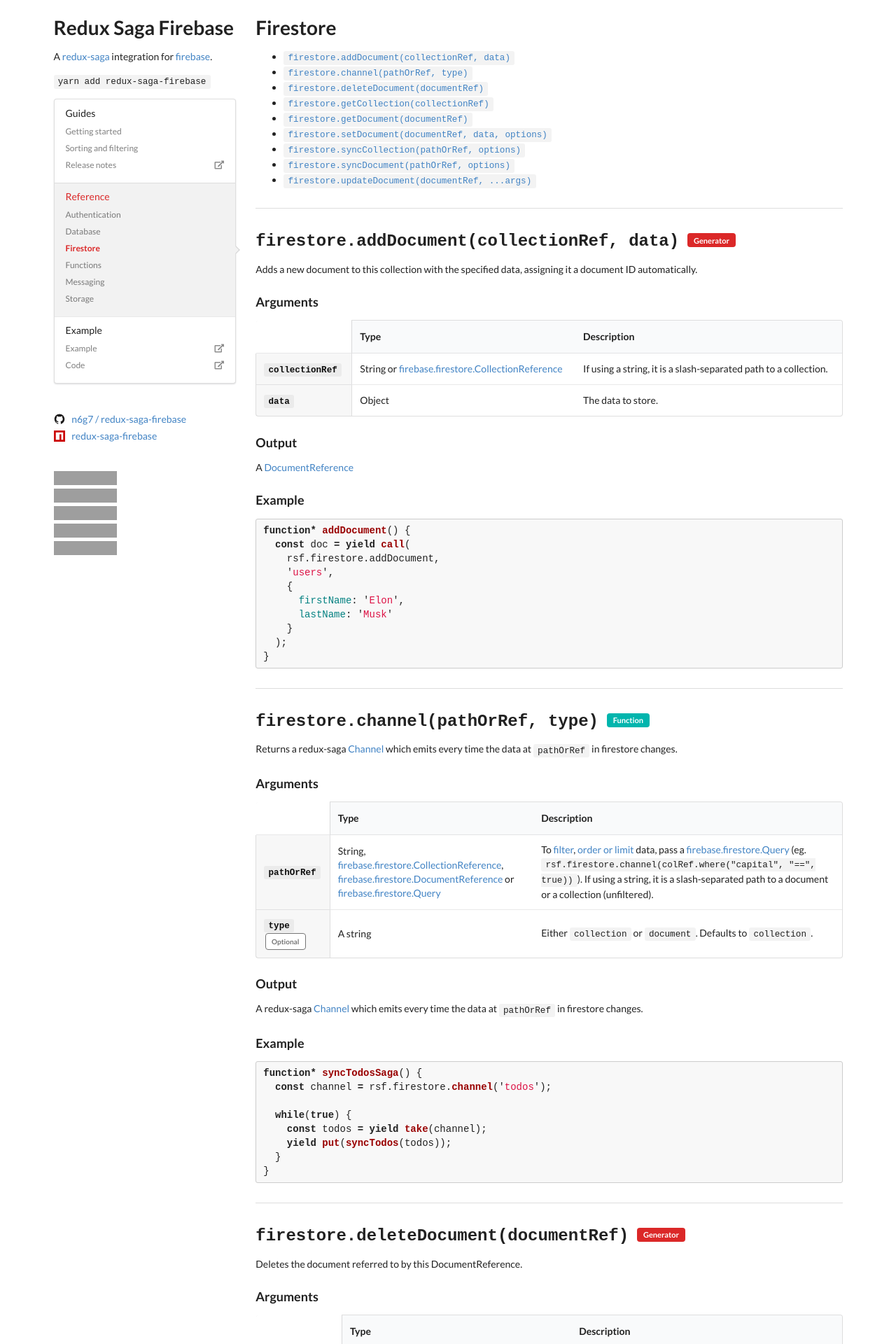
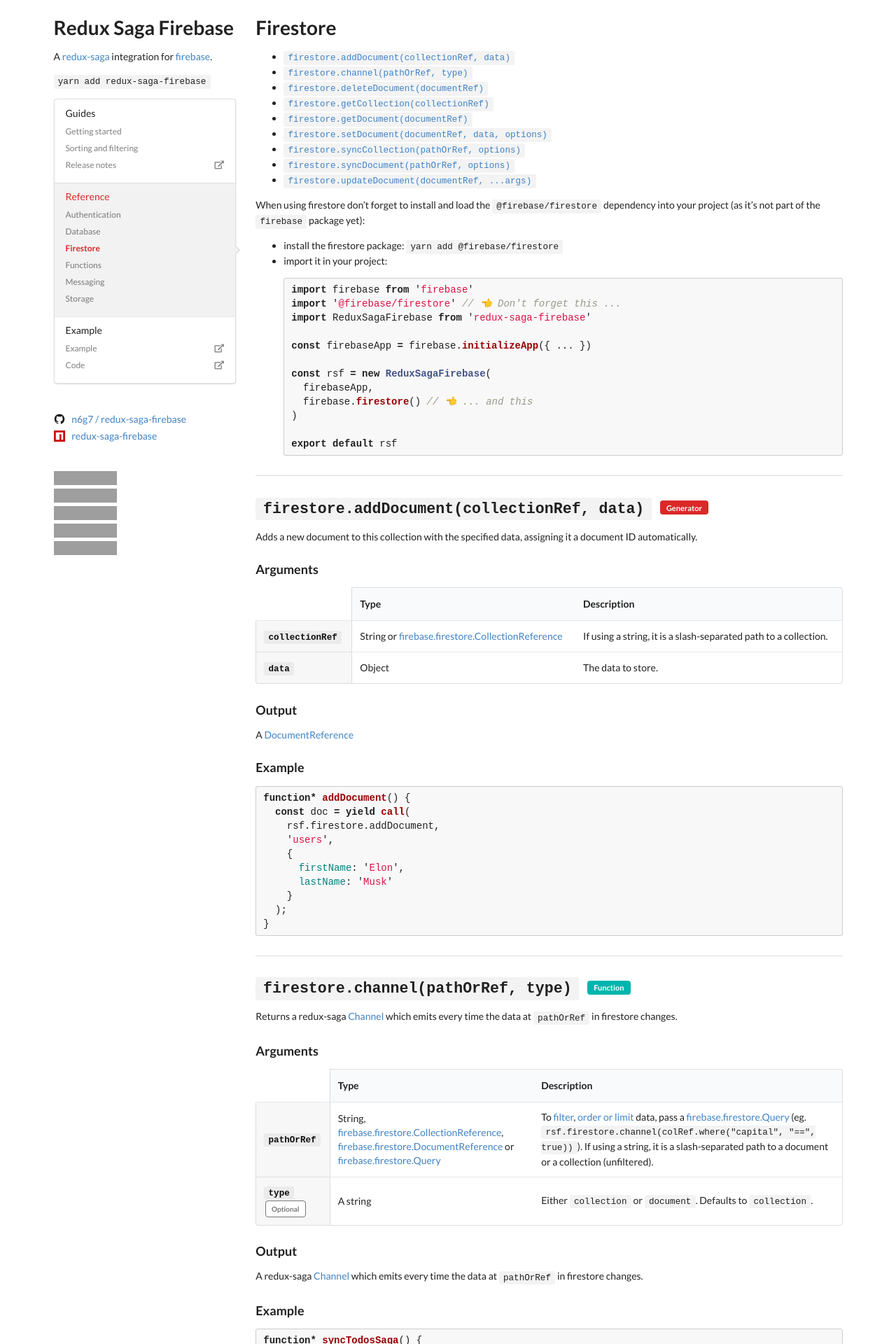
Before and after one commit to n6g7/redux-saga-firebase, a Jekyll site: the page built from docs/_reference/firestore.md, in a window 1280 px wide. Shown: the top 1920 px of the page at 70% size. Built offline with Jekyll 4.4.1, drawn with Linux system fonts in a browser that asks for light colours; nearby versions of some CDN libraries; grey boxes are pictures that could not be loaded.

Commit message:
Explain how to setup firestore in docs.

````diff
--- a/docs/_layouts/docs.html
+++ b/docs/_layouts/docs.html
@@ -13,6 +13,8 @@
     {% endfor %}
   </ul>
 </nav>
+
+{{ content }}
 
 {% for method in page.methods %}
   <div class="ui divider"></div>
--- a/docs/_reference/firestore.md
+++ b/docs/_reference/firestore.md
@@ -218,3 +218,22 @@
       ```
 
 ---
+
+When using firestore don't forget to install and load the `@firebase/firestore` dependency into your project (as it's not part of the `firebase` package yet):
+
+- install the firestore package: `yarn add @firebase/firestore`
+- import it in your project:
+  ```js
+  import firebase from 'firebase'
+  import '@firebase/firestore' // 👈 Don't forget this ...
+  import ReduxSagaFirebase from 'redux-saga-firebase'
+
+  const firebaseApp = firebase.initializeApp({ ... })
+
+  const rsf = new ReduxSagaFirebase(
+    firebaseApp,
+    firebase.firestore() // 👈 ... and this
+  )
+
+  export default rsf
+  ```
--- a/docs/assets/pygment.css
+++ b/docs/assets/pygment.css
@@ -67,10 +67,7 @@
 .highlight .il { color: #009999; }
 .highlight .gc { color: #999; background-color: #EAF2F5; }
 
-p code,
-ul code,
-ol code,
-table code {
+:not(pre) > code {
   background-color: rgba(27,31,35,0.05);
   border-radius: 3px;
   font-size: 90%;
````
Also changed, not shown: README.md.
